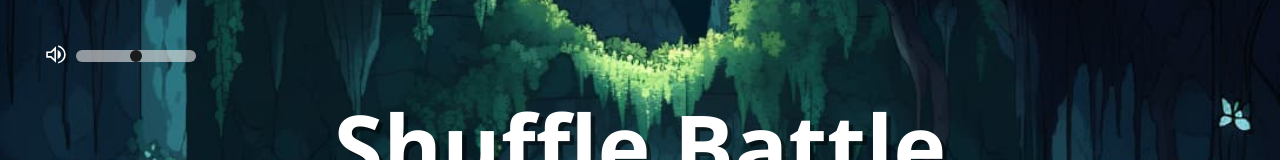
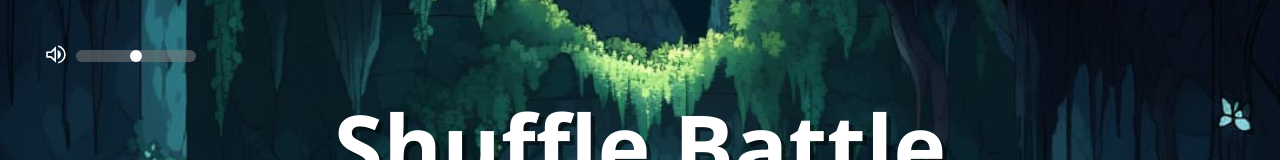
Before and after one commit to KaitoSugimura/ShuffleWeb, a React (Vite) app: page / in a window 1280 px wide. Shown: the top 160 px of the page. Built offline with nearby package versions, Linux system fonts and the light colour scheme.

Commit message:
Change sound bar fill

```diff
--- a/src/Tools/SoundSetting.module.css
+++ b/src/Tools/SoundSetting.module.css
@@ -93,7 +93,7 @@
 
   -webkit-appearance: none;
   appearance: none;
-  background: #dfdfdfa4;
+  background: #7d7d7d8c;
   border-radius: 1.6vh;
   outline: none;
 }
@@ -103,7 +103,7 @@
   appearance: none;
   width: max(1.6vh, 8px);
   height: max(1.6vh, 8px);
-  background: #000000d3;
+  background: #ffffff;
   border-radius: 100%;
   cursor: pointer;
 }
@@ -111,7 +111,7 @@
 .input::-moz-range-thumb {
   width: max(1.6vh, 8px);
   height: max(1.6vh, 8px);
-  background: #000000d3;
+  background: #ffffff;
   border-radius: 100%;
   cursor: pointer;
 }
```
